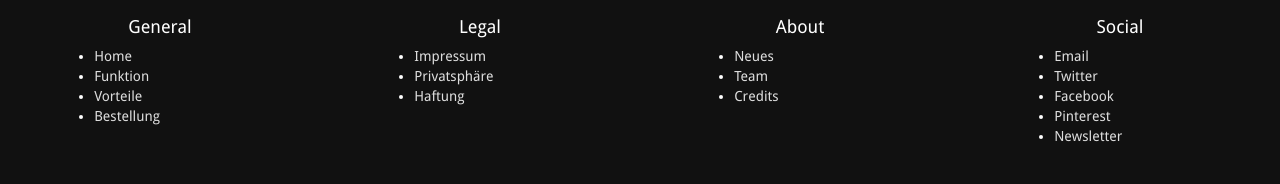
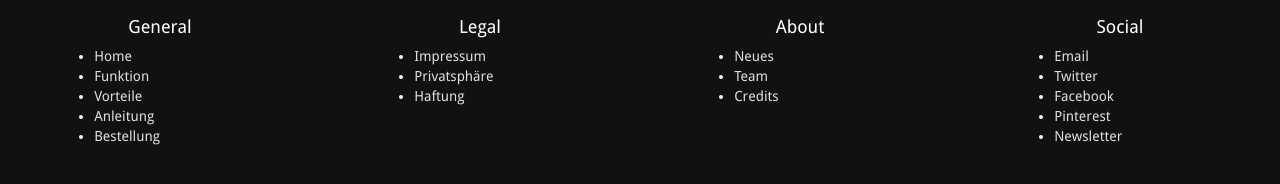
Before and after one commit to bodokaiser/hangload.com, a Jekyll site: the page built from legalDE.html, in a window 1280 px wide and 900 px high, scrolled down 794 px. Shown: the part 704-888 px from the top of the window. Built offline with Jekyll 4.4.1, drawn with Linux system fonts in a browser that asks for light colours; nearby versions of some CDN libraries; library files that are not in the unit come from our copies; Markdown is read by kramdown in place of the engine named in the settings.

Commit message:
Update footerDE.html

```diff
--- a/_includes/footerDE.html
+++ b/_includes/footerDE.html
@@ -8,9 +8,10 @@
 <ul>
 
 <li><a href="/de/#home">Home</a></li>
-<li><a href="{{ page.prefix }}/#function">Funktion</a></li>
-<li><a href="{{ page.prefix }}/#benefits">Vorteile</a></li>
-<li><a href="{{ page.prefix }}/webshop">Bestellung</a></li>
+<li><a href="/de/#function">Funktion</a></li>
+<li><a href="/de/#benefits">Vorteile</a></li>
+<li><a href="/de/instruction">Anleitung</a></li>
+<li><a href="/de/webshop">Bestellung</a></li>
 <!--<li><a href="/#socialize">Socialize</a></li> -->
 </ul>
 </div>
```
